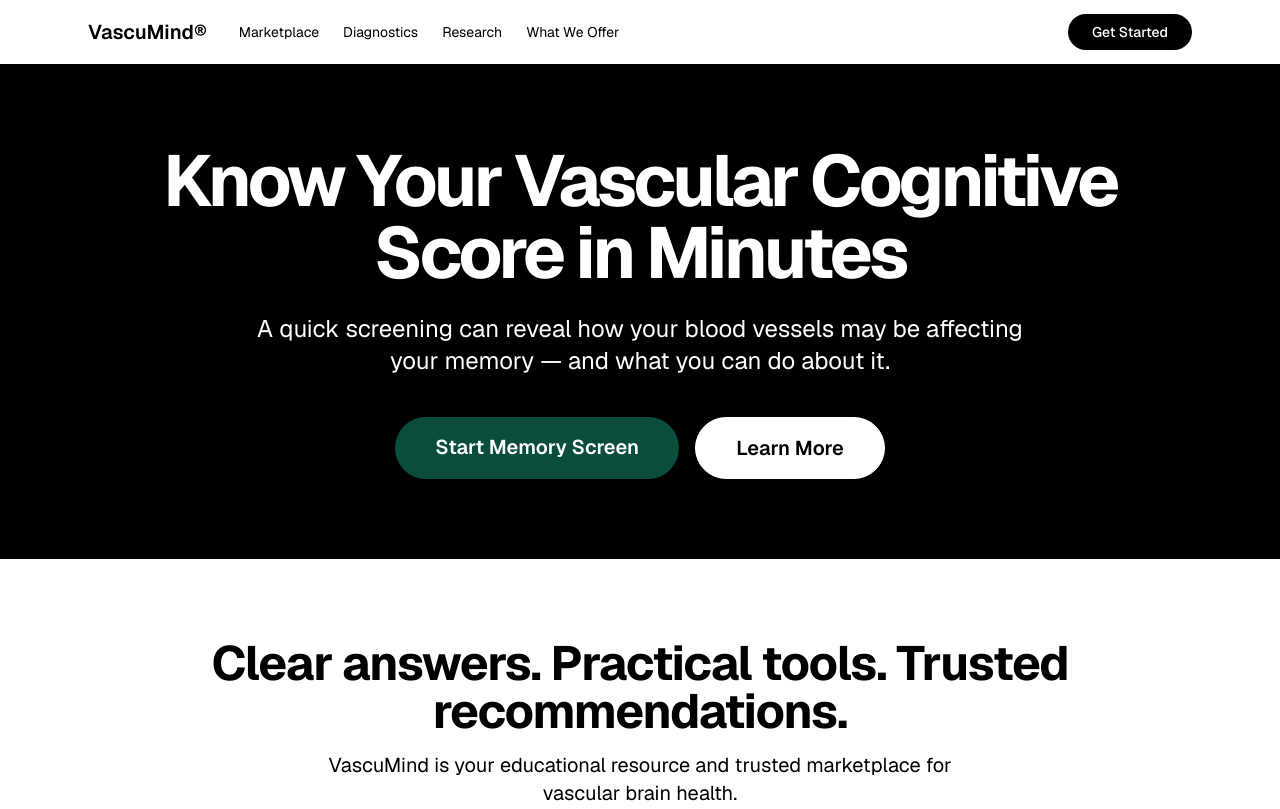
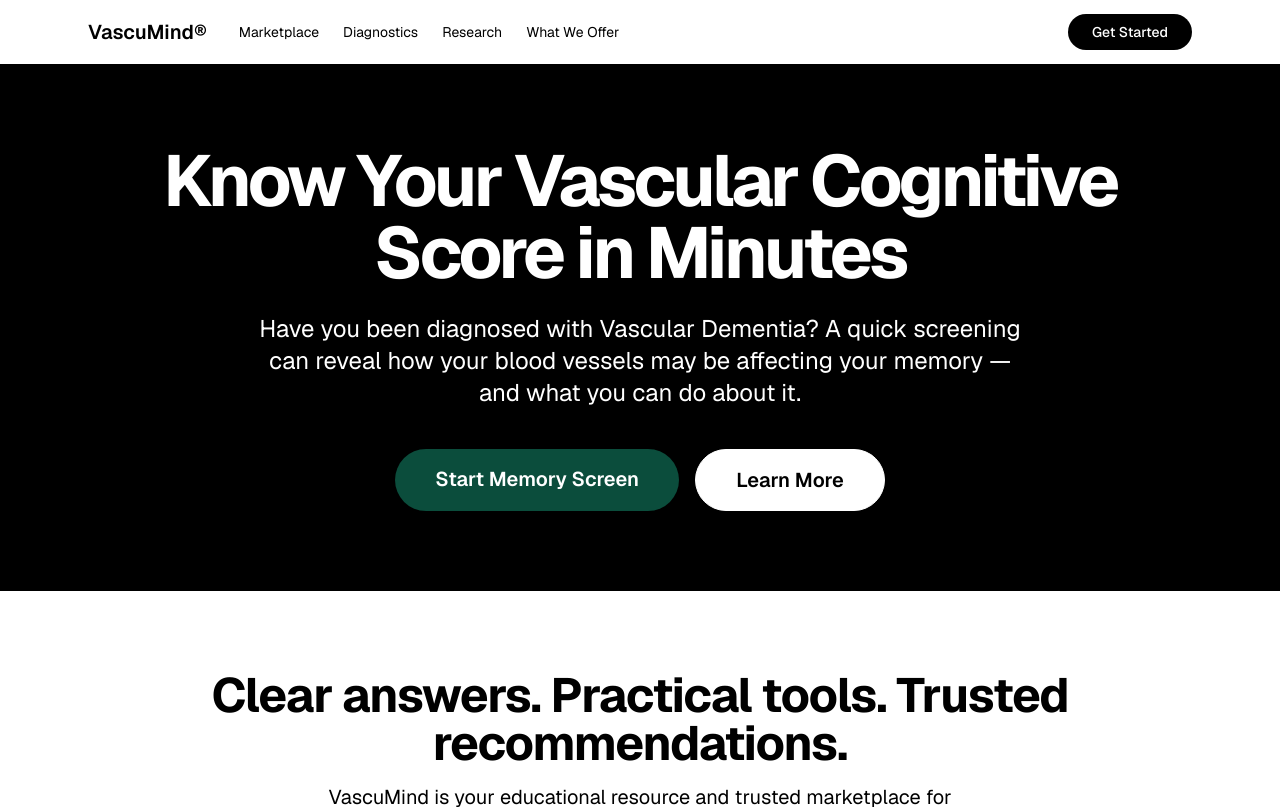
Before and after one commit to croomlawrence/vasculardementia.ai, a Next.js app: page / in a window 1280 px wide. Shown: the top 809 px of the page. Built offline with nearby package versions, Linux system fonts and the light colour scheme.

Commit message:
Update homepage subheadline

```diff
--- a/app/page.tsx
+++ b/app/page.tsx
@@ -10,7 +10,7 @@
             Know Your Vascular Cognitive Score in Minutes
           </h1>
           <p className="text-2xl text-white mb-10 max-w-3xl mx-auto">
-            A quick screening can reveal how your blood vessels may be affecting your memory — and what you can do about it.
+            Have you been diagnosed with Vascular Dementia? A quick screening can reveal how your blood vessels may be affecting your memory — and what you can do about it.
           </p>
           <div className="flex flex-col sm:flex-row gap-4 justify-center">
             <a
```
